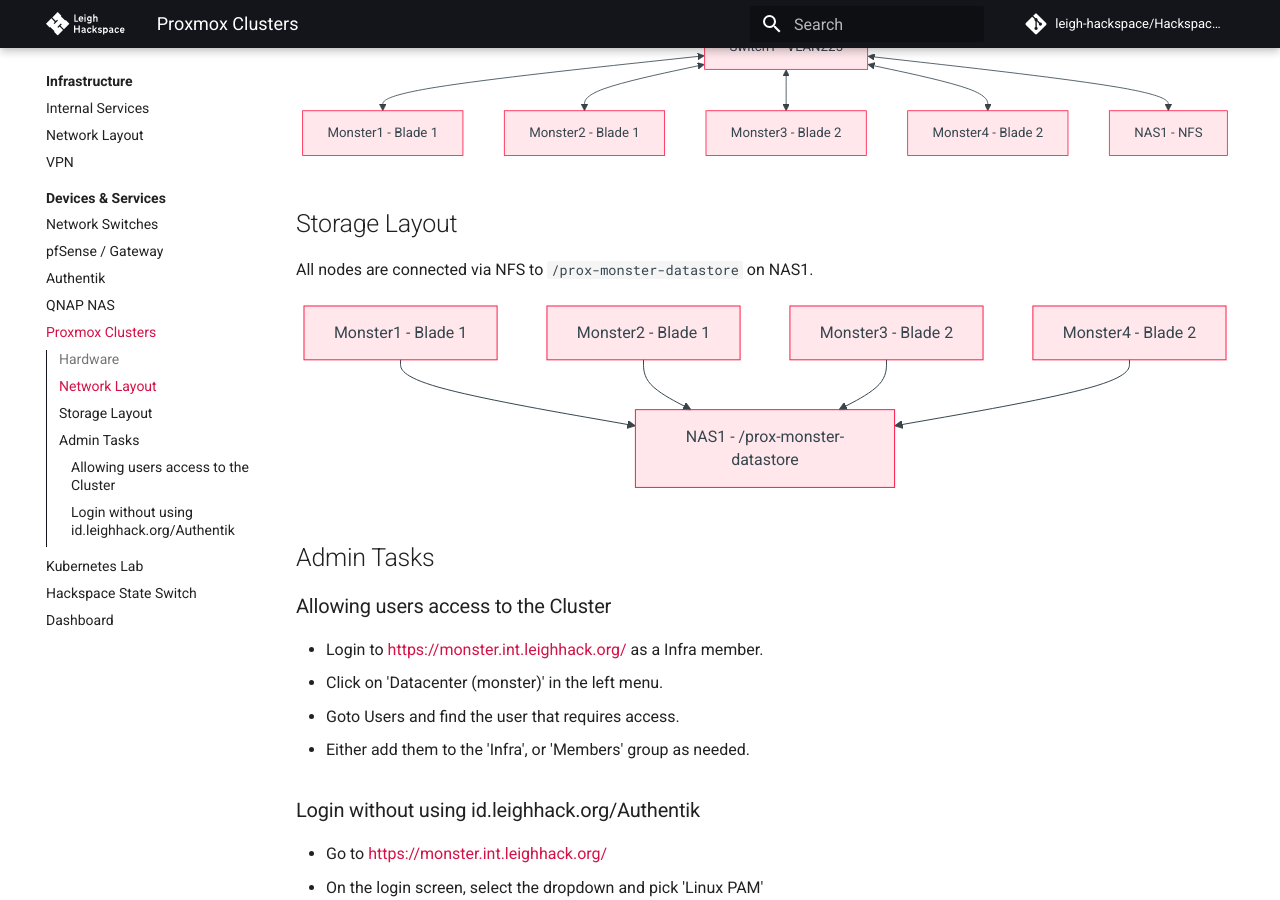
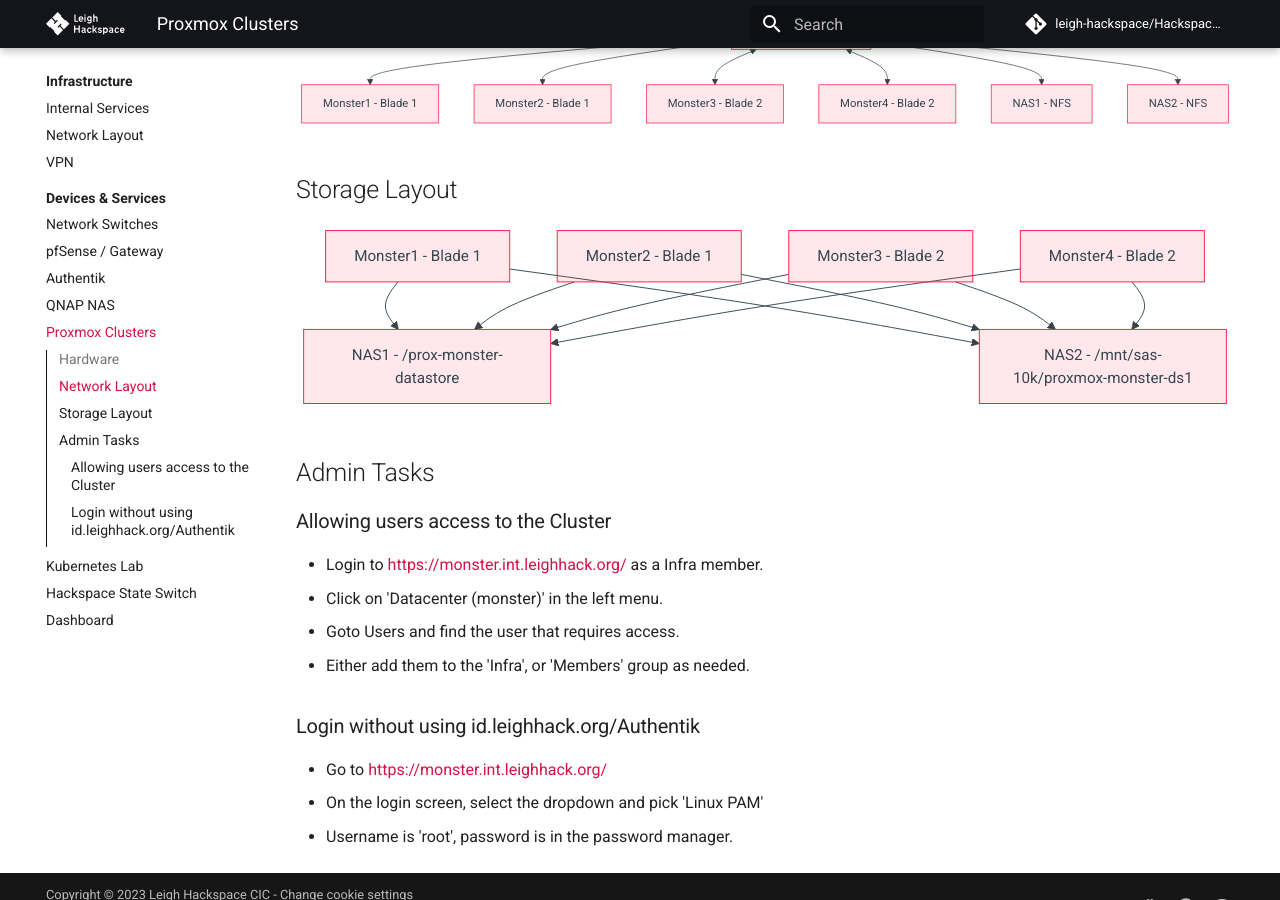
Before and after one commit to leigh-hackspace/HackspaceWiki, an MkDocs documentation site: the page built from docs/infrastructure/devices/proxmox/index.md, in a window 1280 px wide and 900 px high, scrolled down 838 px. Built offline with MkDocs 1.6.1 and Material for MkDocs 9.7.7, drawn with Linux system fonts in a browser that asks for light colours; comment, search, counter and statistics services are not loaded; the version menu is left out.

Commit message:
Update Proxmox

````diff
--- a/docs/infrastructure/devices/proxmox/index.md
+++ b/docs/infrastructure/devices/proxmox/index.md
@@ -24,19 +24,19 @@
     MON2[Monster2 - Blade 1]
     MON3[Monster3 - Blade 2]
     MON4[Monster4 - Blade 2]
-    NAS[NAS1 - NFS]
+    NAS1[NAS1 - NFS]
+    NAS2[NAS2 - NFS]
 
     GW <--> SWITCH1
     SWITCH1 <--> MON1
     SWITCH1 <--> MON2
     SWITCH1 <--> MON3
     SWITCH1 <--> MON4
-    SWITCH1 <--> NAS
+    SWITCH1 <--> NAS1
+    SWITCH1 <--> NAS2
 ```
 
 ## Storage Layout
-
-All nodes are connected via NFS to `/prox-monster-datastore` on NAS1.
 
 ```mermaid
 graph
````
Also changed, not shown: other parts of docs/infrastructure/devices/proxmox/index.md (+5 -0 lines).
